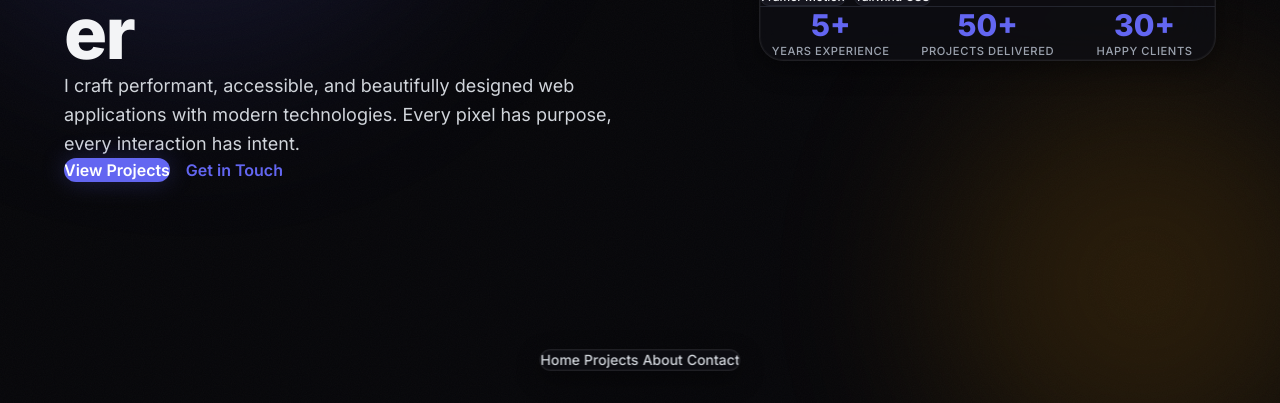
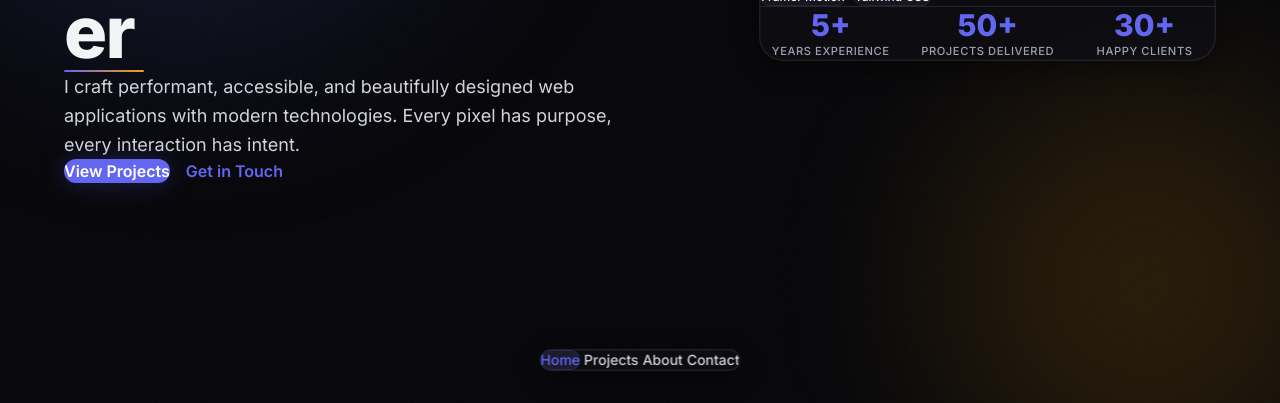
Before and after one commit to ZenLunarDev/portfolio, a React (Vite) app: page /portfolio/ in a window 1280 px wide. Shown: the part 397-800 px from the top of the page. Built offline with nearby package versions, Linux system fonts and the light colour scheme.

Commit message:
style: refine hero nav active state and contact polish

```diff
--- a/src/features/hero/components/HeroSection.tsx
+++ b/src/features/hero/components/HeroSection.tsx
@@ -1,5 +1,5 @@
 import { motion } from 'framer-motion';
-import { Link } from 'react-router-dom';
+import { Link, useLocation } from 'react-router-dom';
 import { MagneticButton } from '../../../shared/ui/MagneticButton.tsx';
 import { AnimatedText } from '../../../shared/ui/AnimatedText.tsx';
 import { GlassCard } from '../../../shared/ui/GlassCard.tsx';
@@ -7,6 +7,8 @@ import { theme } from '../../../config/theme.ts';
 import { NAVIGATION, SKILLS } from '../../../shared/lib/constants.ts';
 
 export function HeroSection() {
+  const location = useLocation();
+
   return (
     <section className="relative min-h-screen flex items-center justify-center px-6 py-20 overflow-hidden">
       <div className="absolute inset-0 pointer-events-none">
@@ -39,6 +41,17 @@ export function HeroSection() {
               className="text-5xl lg:text-7xl font-extrabold leading-[1.05] tracking-tight"
               style={{ color: theme.colors.text }}
               delay={0.2}
+            />
+
+            <motion.div
+              className="h-[2px] rounded-full"
+              style={{
+                background: `linear-gradient(90deg, ${theme.colors.primary}, ${theme.colors.accent})`,
+                width: '80px',
+              }}
+              initial={{ scaleX: 0 }}
+              animate={{ scaleX: 1 }}
+              transition={{ duration: 0.6, delay: 0.5 }}
             />
 
             <motion.p
@@ -162,28 +175,35 @@ export function HeroSection() {
           animate={{ opacity: 1, y: 0 }}
           transition={{ duration: 0.6, delay: 1.2 }}
         >
-          <GlassCard className="px-2 py-2">
+          <GlassCard className="px-3 py-3">
             <div className="flex gap-1">
-              {NAVIGATION.map((item) => (
+              {NAVIGATION.map((item) => {
+                const isActive = location.pathname === item.href;
+                return (
                   <Link
                     key={item.href}
                     to={item.href}
-                  className="px-4 py-2 text-sm font-medium rounded-lg transition-all duration-200"
+                    className="relative px-4 py-2 text-sm font-medium rounded-xl transition-all duration-200"
                     style={{
-                    color: theme.colors.textSecondary,
-                  }}
-                  onMouseEnter={(e) => {
-                    e.currentTarget.style.color = theme.colors.primary;
-                    e.currentTarget.style.backgroundColor = theme.colors.surfaceHover;
-                  }}
-                  onMouseLeave={(e) => {
-                    e.currentTarget.style.color = theme.colors.textSecondary;
-                    e.currentTarget.style.backgroundColor = 'transparent';
+                      color: isActive ? theme.colors.primary : theme.colors.textSecondary,
+                      backgroundColor: isActive ? theme.colors.surfaceHover : 'transparent',
                     }}
                   >
-                  {item.label}
+                    {isActive && (
+                      <motion.div
+                        className="absolute inset-0 rounded-xl"
+                        style={{
+                          backgroundColor: `${theme.colors.primary}15`,
+                          border: `1px solid ${theme.colors.primary}30`,
+                        }}
+                        layoutId="nav-active"
+                        transition={{ type: 'spring', stiffness: 300, damping: 30 }}
+                      />
+                    )}
+                    <span className="relative z-10">{item.label}</span>
                   </Link>
-              ))}
+                );
+              })}
             </div>
           </GlassCard>
         </motion.nav>
```
Lines whose indentation alone changed are shown as unchanged.
